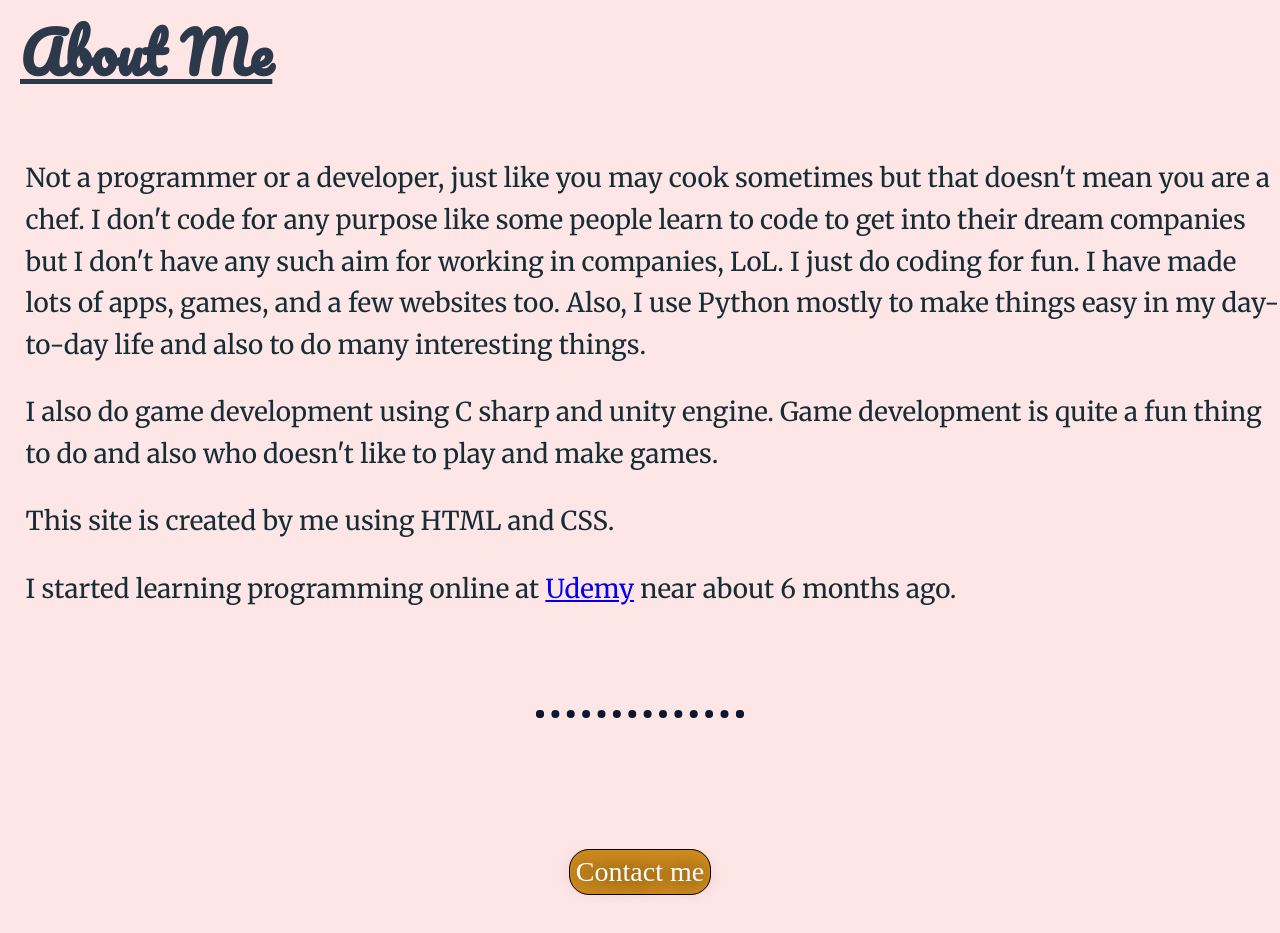
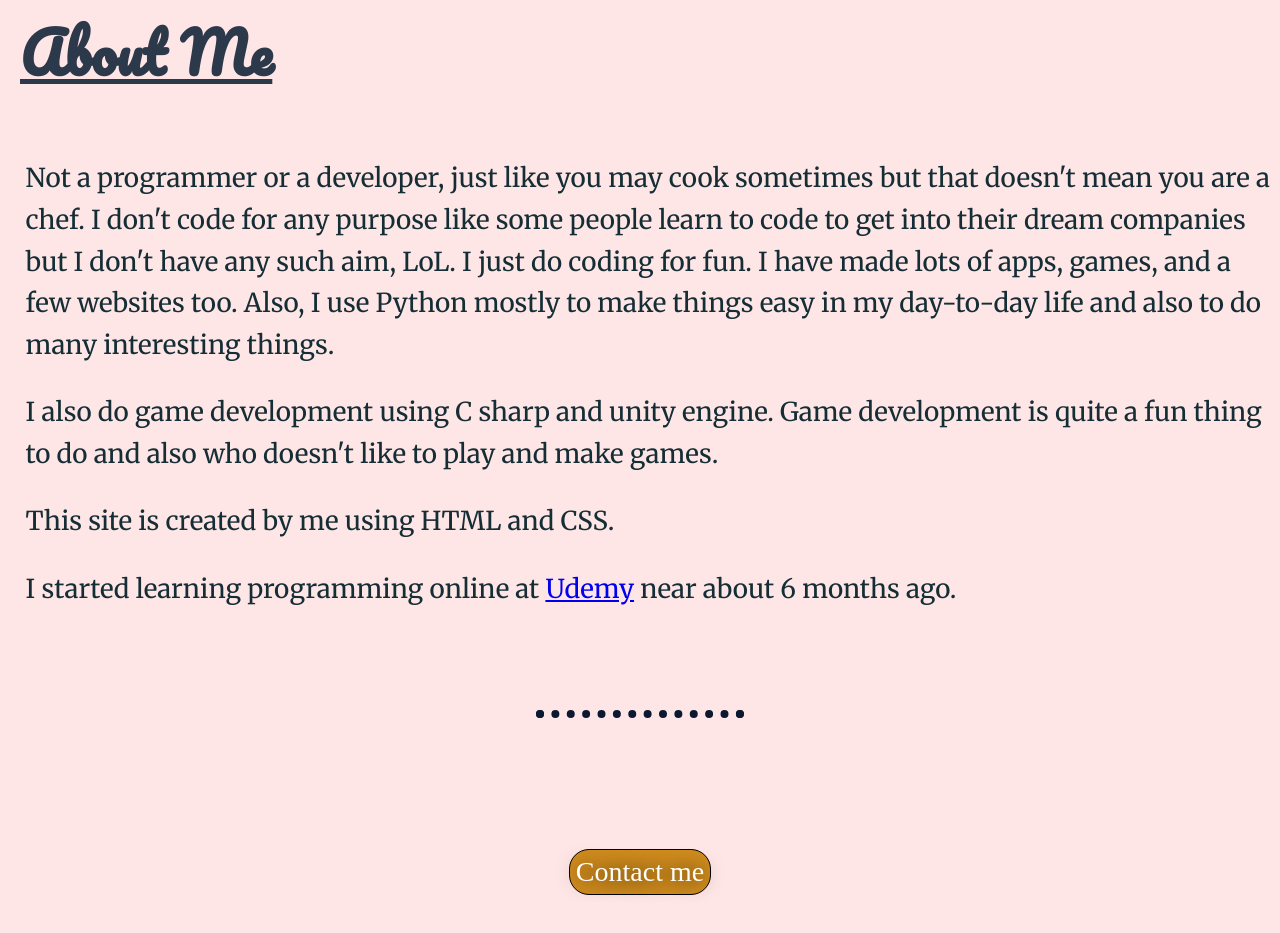
Before and after one commit to EcstaticPenguin/personal_site, a plain HTML site: page index.html in a window 1280 px wide. Shown: the part 1426-2359 px from the top of the page. Drawn offline with Linux system fonts and the light colour scheme; a web font is replaced by a local one.

Commit message:
Update index.html

```diff
--- a/index.html
+++ b/index.html
@@ -33,9 +33,9 @@
       <p class="about_me">Not a programmer or a developer, just like you may cook
          sometimes but that doesn't mean you are a chef. I don't code for any
          purpose like some people learn to code to get into their dream companies
-         but I don't have any such aim for working in companies, LoL. I just do coding for fun.
-         I have made lots of apps, games, and a few websites too. Also, I use Python
-         mostly to make things easy in my day-to-day life and also to do many interesting things.</p>
+         but I don't have any such aim, LoL. I just do coding for fun. I have made lots of apps, games, and a
+         few websites too. Also, I use Python mostly to make things easy in my day-to-day life and also to do
+         many interesting things.</p>
          <p class="about_me">I also do game development using C sharp and unity engine. Game development
          is quite a fun thing to do and also who doesn't like to play and make games.</p>
          <p class="about_me">This site is created by me using HTML and CSS.</p>
```
